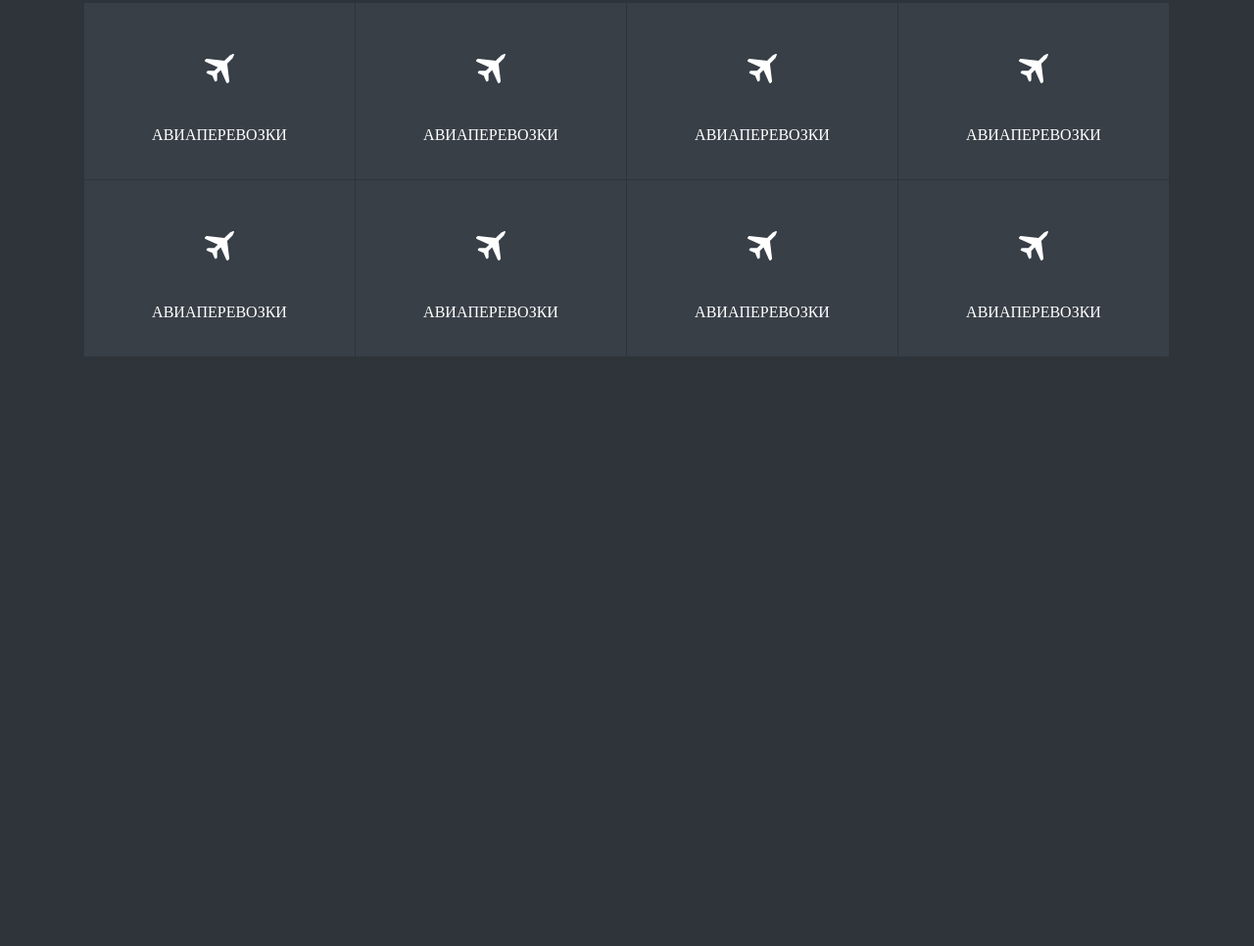
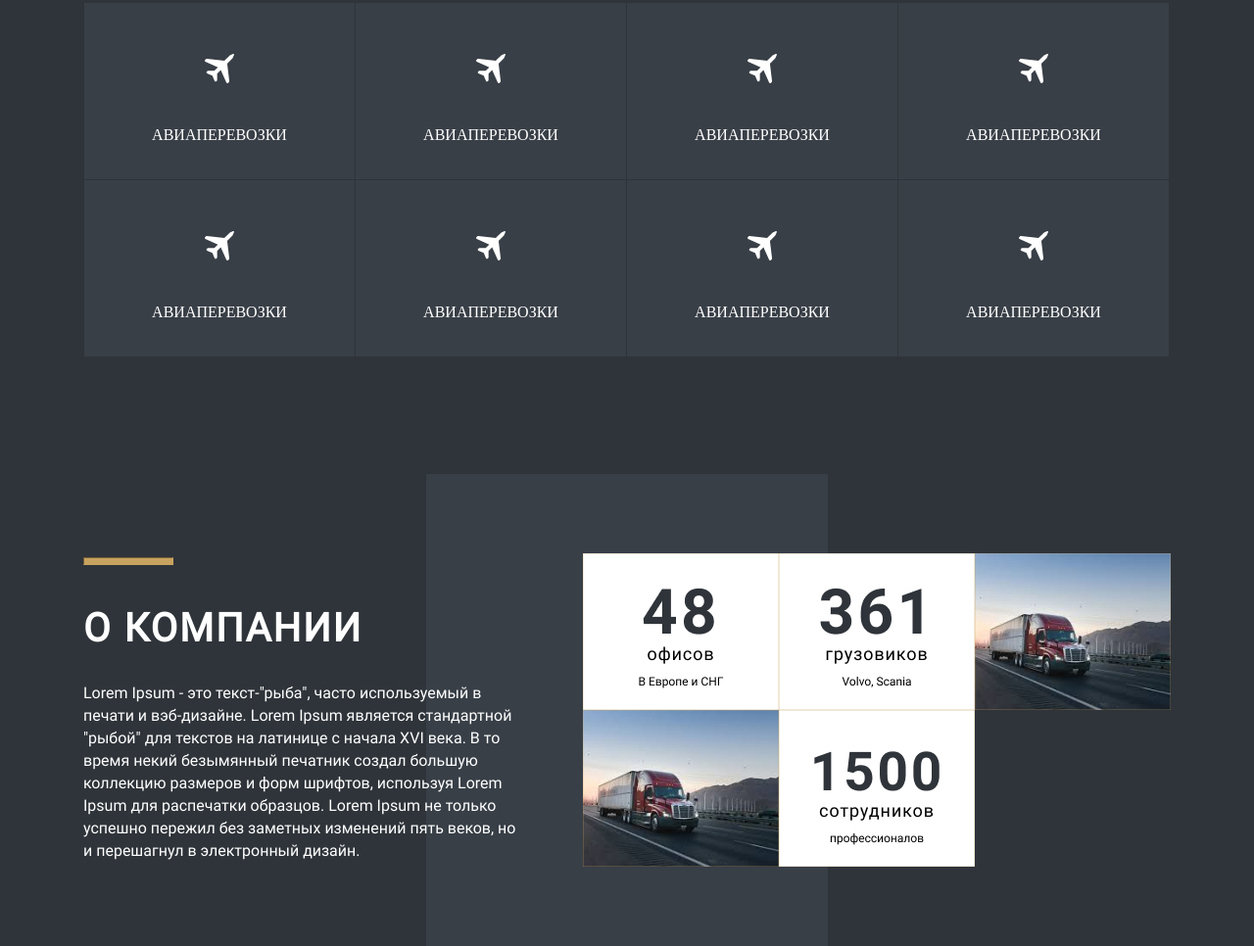
Before and after one commit to Vlados21/test-git, a plain HTML site: page index.html in a window 1280 px wide. Shown: the part 1577-2543 px from the top of the page at 98% size. Before the commit the page ends 1941 px from the top, so only its background shows below. Drawn offline with Linux system fonts and the light colour scheme; files whose address does not match are found by name.

Commit message:
third section

```diff
--- a/index.html
+++ b/index.html
@@ -125,7 +125,30 @@
                 </div>
             </div>
         </div>
+    </section>
 
+    <section id="third">
+        <div class="third-wrapper">
+            <div class="about-company">
+                <hr>
+                <h1>О компании</h1>
+                <p>Lorem Ipsum - это текст-"рыба", часто используемый
+                в печати и вэб-дизайне. Lorem Ipsum является стандартной
+                "рыбой" для текстов на латинице с начала XVI века.
+                В то время некий безымянный печатник создал большую коллекцию
+                размеров и форм шрифтов, используя Lorem Ipsum для распечатки
+                образцов. Lorem Ipsum не только успешно пережил
+                без заметных изменений пять веков, но и перешагнул в
+                электронный дизайн.</p>
+            </div>
+            <div class="photo">
+                <img src="img/offices.jpg" alt="">
+                <img src="img/cars.jpg" alt="">
+                <img src="img/car.jpg" alt="">
+                <img src="img/car.jpg" alt="">
+                <img src="img/empl.jpg" alt="">
+            </div>
+        </div>
     </section>
 </body>
 </html>
--- a/sass/style.sass
+++ b/sass/style.sass
@@ -311,3 +311,52 @@ body
         text-transform: uppercase
         text-align: center
         color: #ffffff
+
+#third
+    display: flex
+    justify-content: center
+    align-items: flex-end
+    width: 100%
+    min-height: 602px
+.third-wrapper
+    display: flex
+    flex-wrap: wrap
+    justify-content: space-between
+    align-items: center
+    width: 1110px
+    min-height: 482px
+    background-image: url("../img/back-third.jpg")
+    background-repeat: no-repeat
+    background-position: center
+.about-company
+    max-width: 445px
+    hr
+        width: 90px
+        height: 6px
+        border-color: #C8A35F
+        background-color: #C8A35F
+        padding: 0
+        margin: 0
+    h1
+        margin-top: 40px
+        font-family: $font
+        font-style: normal
+        font-weight: bold
+        font-size: 40px
+        line-height: 49px
+        letter-spacing: 0.05em
+        text-transform: uppercase
+        color: #FFFFFF
+    p
+        margin-top: 30px
+        font-family: $font
+        font-style: normal
+        font-weight: normal
+        font-size: 16px
+        line-height: 23px
+        color: #FFFFFF
+.photo
+    max-width: 600px
+    img
+        float: left
+        margin: auto
```
Also changed, not shown: css/style.css, img/back-third.jpg (added), img/car.jpg (added), img/cars.jpg (added), img/empl.jpg (added), img/offices.jpg (added), 1 other file.
